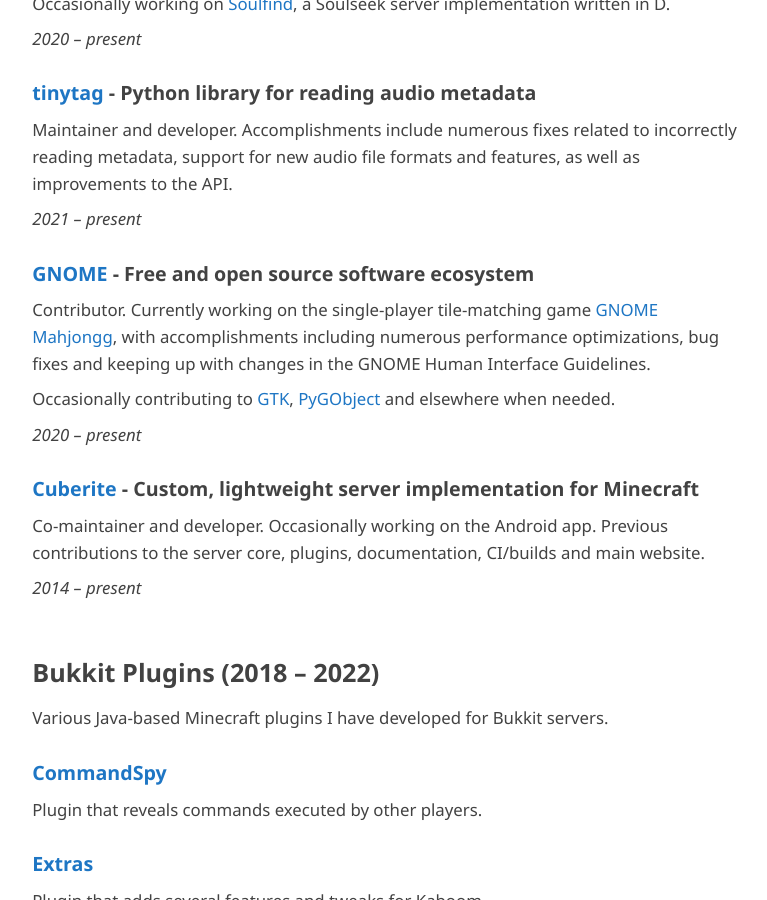
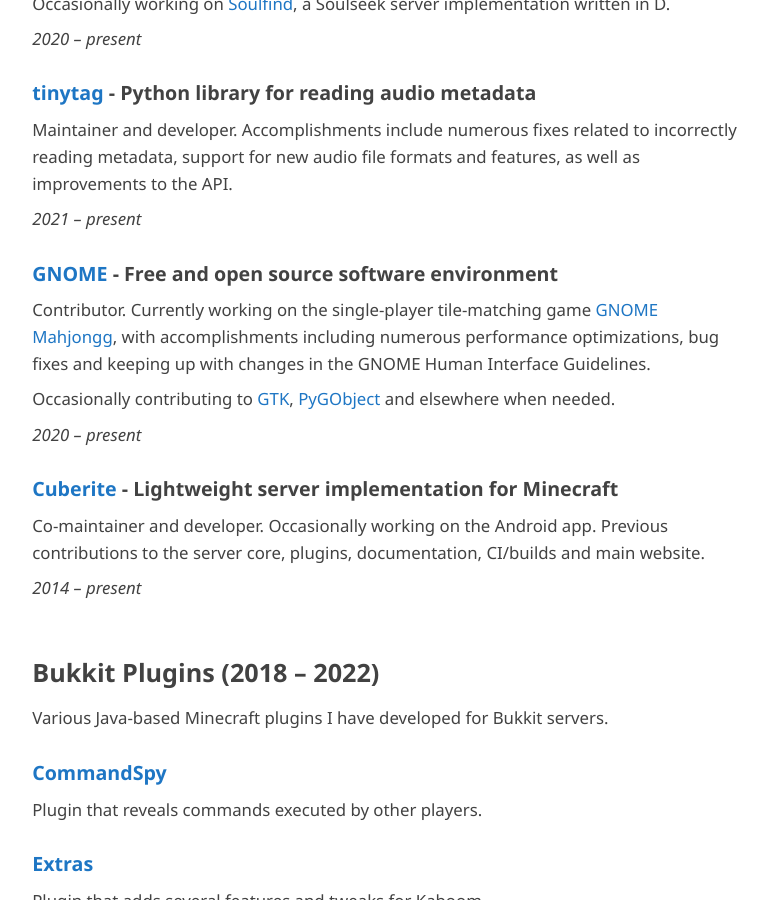
Before and after one commit to mathiascode/projects, a Jekyll site: the page built from index.md, in a window 1280 px wide and 900 px high, scrolled down 424 px. Shown: the whole window, without its empty margins (255-1022 px from the left). Built offline with Jekyll 4.4.1, drawn with Linux system fonts in a browser that asks for light colours; our own code applies the rules of GitHub Pages for plain Markdown files.

Commit message:
index.md: slightly change descriptions

```diff
--- a/index.md
+++ b/index.md
@@ -25,7 +25,7 @@
 
 *2021 – present*
 
-### [GNOME](https://www.gnome.org/) - Free and open source software ecosystem
+### [GNOME](https://www.gnome.org/) - Free and open source software environment
 
 Contributor. Currently working on the single-player tile-matching game [GNOME Mahjongg](https://gitlab.gnome.org/GNOME/gnome-mahjongg), with accomplishments including numerous performance optimizations, bug fixes and keeping up with changes in the GNOME Human Interface Guidelines.
 
@@ -33,7 +33,7 @@
 
 *2020 – present*
 
-### [Cuberite](https://github.com/cuberite) - Custom, lightweight server implementation for Minecraft
+### [Cuberite](https://github.com/cuberite) - Lightweight server implementation for Minecraft
 
 Co-maintainer and developer. Occasionally working on the Android app. Previous contributions to the server
 core, plugins, documentation, CI/builds and main website.
```
